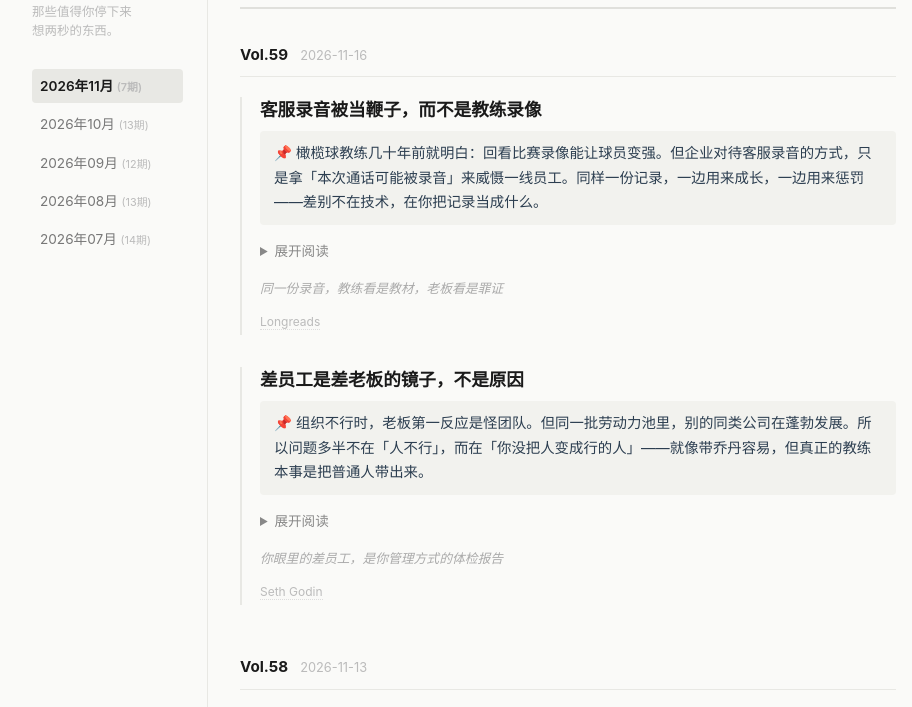
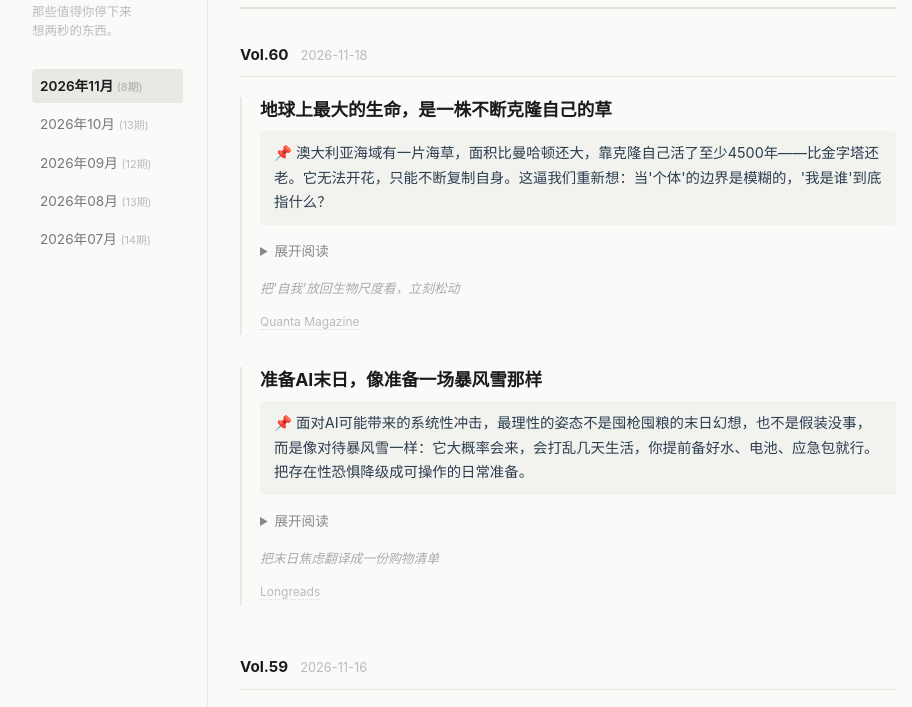
Before and after one commit to zhuayuba/2ndaha, a plain HTML site: page docs/index.html in a window 1280 px wide. Shown: the part 84-791 px from the top of the page, without its empty margins (82-994 px from the left). Drawn offline with Linux system fonts and the light colour scheme.

Commit message:
📝 每日推送 2026-11-18

```diff
--- a/docs/index.html
+++ b/docs/index.html
@@ -107,13 +107,54 @@
         <aside class="sidebar">
             <div class="site-title">🪵 二手顿悟</div>
             <p class="site-desc">那些值得你停下来<br>想两秒的东西。</p>
-            <ul class="month-list"><li class="active"><a href="#month-2026-11">2026年11月 <span>(7期)</span></a></li><li><a href="#month-2026-10">2026年10月 <span>(13期)</span></a></li><li><a href="#month-2026-09">2026年09月 <span>(12期)</span></a></li><li><a href="#month-2026-08">2026年08月 <span>(13期)</span></a></li><li><a href="#month-2026-07">2026年07月 <span>(14期)</span></a></li></ul>
+            <ul class="month-list"><li class="active"><a href="#month-2026-11">2026年11月 <span>(8期)</span></a></li><li><a href="#month-2026-10">2026年10月 <span>(13期)</span></a></li><li><a href="#month-2026-09">2026年09月 <span>(12期)</span></a></li><li><a href="#month-2026-08">2026年08月 <span>(13期)</span></a></li><li><a href="#month-2026-07">2026年07月 <span>(14期)</span></a></li></ul>
         </aside>
         <main class="main">
 
     <div class="month-section" id="month-2026-11">
         <h2 class="month-title">2026年11月</h2>
 
+        <section class="issue">
+            <header class="issue-header">
+                <span class="issue-number">Vol.60</span>
+                <time datetime="2026-11-18">2026-11-18</time>
+            </header>
+
+            <article class="entry">
+                <h3>地球上最大的生命，是一株不断克隆自己的草</h3>
+                <p class="summary">📌 澳大利亚海域有一片海草，面积比曼哈顿还大，靠克隆自己活了至少4500年——比金字塔还老。它无法开花，只能不断复制自身。这逼我们重新想：当&#x27;个体&#x27;的边界是模糊的，&#x27;我是谁&#x27;到底指什么？</p>
+                <details class="body-details">
+                    <summary class="body-toggle">展开阅读</summary>
+                    <div class="body">原文从一个特别具体的画面切入：在澳大利亚南边的海浪里，漂着地球上最大的活体生物——一株叫Posidonia australis的海草。它有多大？比曼哈顿岛还大。它怎么长这么大的？因为它开不了花，只能克隆自己，一个接一个地复制，从金字塔还没建起来的时候就开始复制了，一直复制到今天。这是一种 immortality——不死，但不是靠活着，而是靠不断复制同一个自己。
+
+然后作者把镜头切回自己：他在曼哈顿大桥下的新割草地上吻着爱人，而那株海草还在几千公里外继续克隆。这个并置很妙——我们人类执着于&#x27;我是独一无二的个体&#x27;，但地球上最大、最老的生命恰恰没有个体性，它就是同一个东西无限重复。
+
+文章真正想问的是：&#x27;让你成为你自己&#x27;的到底是什么？如果一株草可以靠复制活几千年，那&#x27;人格&#x27;（personhood）这个概念是不是我们人类自己发明出来安慰自己的？我们以为的&#x27;自我&#x27;，可能只是因为我们恰好会死、恰好不能克隆，才被迫拥有的东西。</div>
+                </details>
+                <p class="comment">把&#x27;自我&#x27;放回生物尺度看，立刻松动</p>
+                <a href="https://www.quantamagazine.org/the-evolving-story-of-how-chemistry-became-biology-20261112/" class="source" target="_blank" rel="noopener">
+                    Quanta Magazine
+                </a>
+            </article>
+            <article class="entry">
+                <h3>准备AI末日，像准备一场暴风雪那样</h3>
+                <p class="summary">📌 面对AI可能带来的系统性冲击，最理性的姿态不是囤枪囤粮的末日幻想，也不是假装没事，而是像对待暴风雪一样：它大概率会来，会打乱几天生活，你提前备好水、电池、应急包就行。把存在性恐惧降级成可操作的日常准备。</p>
+                <details class="body-details">
+                    <summary class="body-toggle">展开阅读</summary>
+                    <div class="body">这篇来自The Atlantic，标题就很反直觉：&#x27;像准备暴风雪一样准备AI末日&#x27;。副标题更直白——水、电池、应急包。
+
+大多数关于AI的讨论要么是&#x27;它会毁灭人类&#x27;的宏大恐惧，要么是&#x27;别担心，只是工具&#x27;的轻描淡写。这篇文章走的是第三条路：它不争论AI到底会不会终结文明，而是说——你对待暴风雪是什么态度？你知道它大概率会来，你知道它会让你断电几天、出不了门，所以你会提前买水、充电宝、手电筒。你不会因为暴风雪就搬到地堡里住十年，但你也不会什么都不做。
+
+作者的意思是，AI带来的冲击（失业、信息生态崩坏、关键系统被扰动）更像极端天气，而不是外星人入侵。它是一连串需要你&#x27;扛过去几天&#x27;的事件，而不是一个&#x27;要么全赢要么全输&#x27;的终局。所以最理性的准备不是意识形态站队，而是具体的、低成本的韧性建设：备份你的重要数据、别把全部生活押在一个平台上、留一点现金、跟邻居搞好关系。
+
+这个框架的妙处在于，它把&#x27;存在性恐惧&#x27;降级成了&#x27;可操作的日常准备&#x27;——你不需要预测未来，你只需要在暴风雪来之前把电池充满。</div>
+                </details>
+                <p class="comment">把末日焦虑翻译成一份购物清单</p>
+                <a href="https://longreads.com/2026/11/06/loss-the-american-scholar/" class="source" target="_blank" rel="noopener">
+                    Longreads
+                </a>
+            </article>
+        </section>
         <section class="issue">
             <header class="issue-header">
                 <span class="issue-number">Vol.59</span>
```
Also changed, not shown: issues.json.
